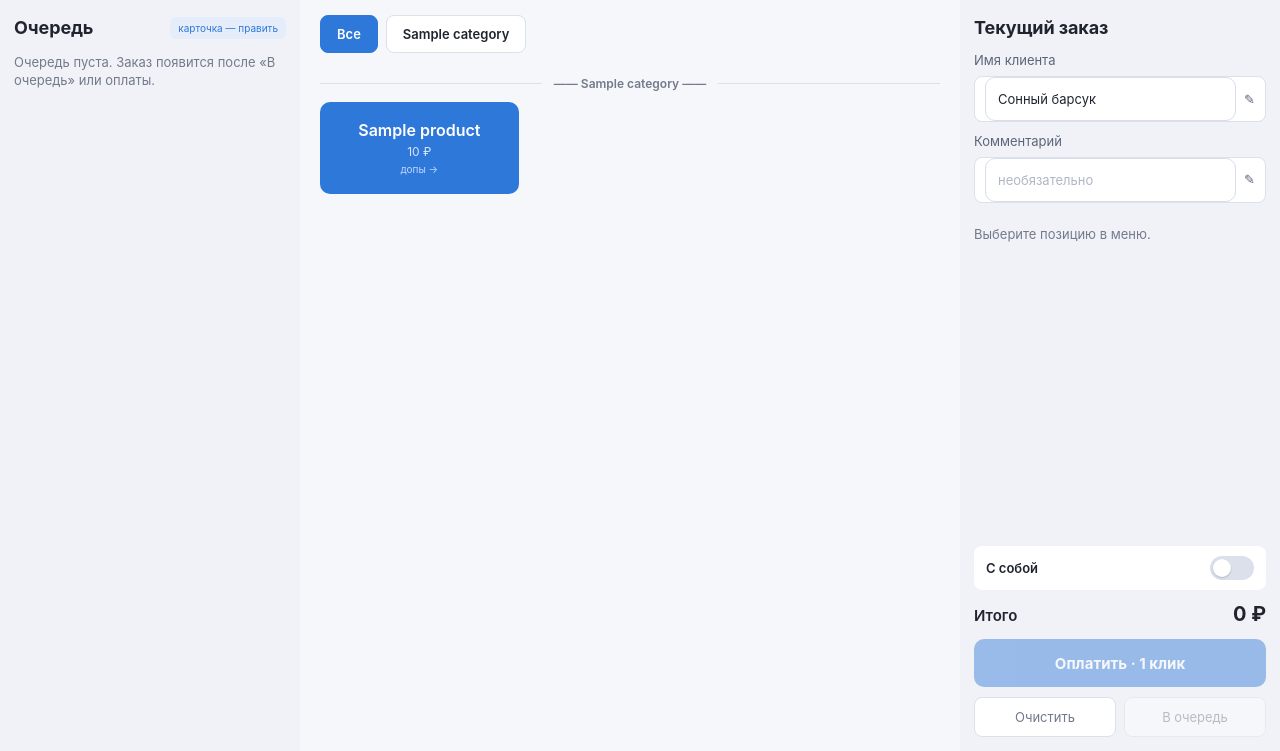
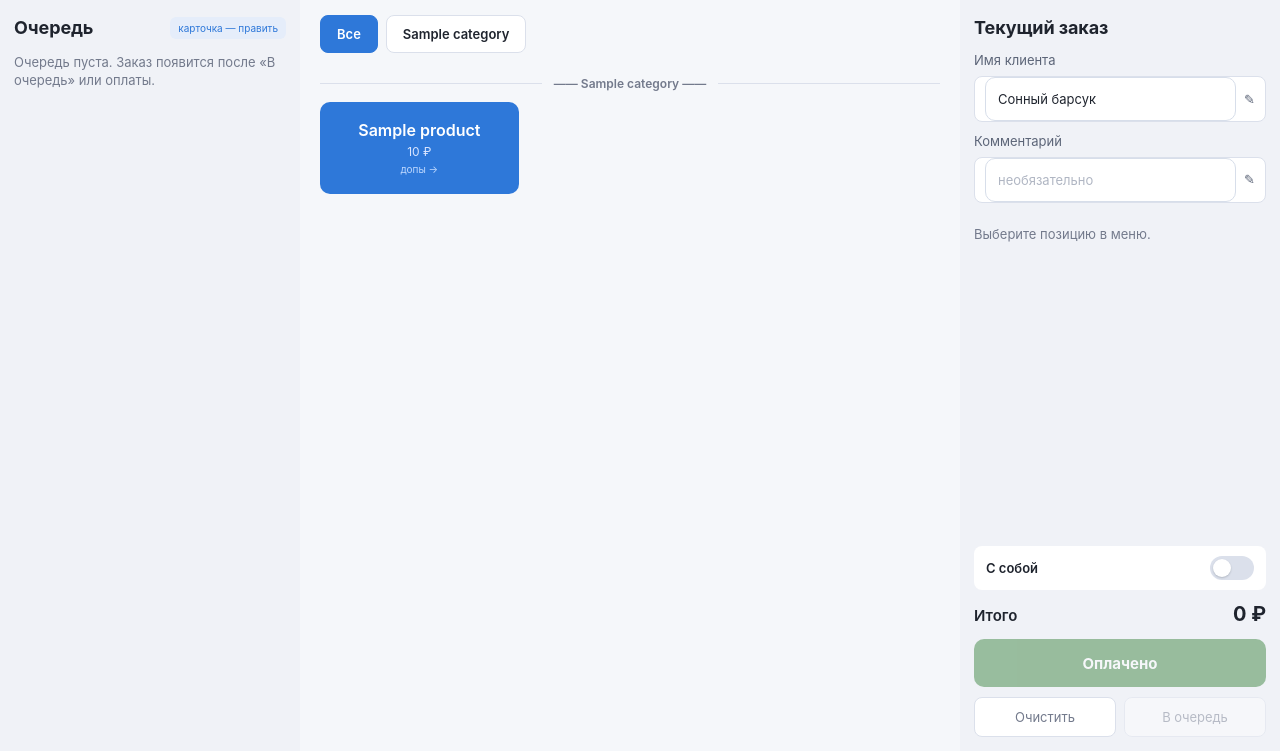
Before and after one commit to grok-botty/POS_Terminal, a Django app: page /pos/ in a window 1280 px wide. Shown: the part 49-800 px from the top of the page. Run offline with Django 5.2, Linux system fonts and the light colour scheme; a user stored in the database is signed in; tables that the repository leaves empty hold one stand-in row (values such as "Sample post").

Commit message:
fix: label the cashier pay button «Оплачено» and fill it green
The right-hand pay control no longer says «Оплатить · 1 клик». It stays
a submit while the ticket is unpaid, and a paid order keeps the same
green «Оплачено» label.

Co-authored-by: Kamil <LotFullKa@users.noreply.github.com>

```diff
--- a/apps/pos/templates/pos/_order_panel.html
+++ b/apps/pos/templates/pos/_order_panel.html
@@ -98,10 +98,10 @@
   <form hx-post="{% url 'pos:order_pay' %}" hx-include="#order-fields" hx-swap="none">
     {% csrf_token %}
     {% if order.is_paid %}
-      <button type="button" class="pay-btn" disabled>Оплачено</button>
+      <button type="button" class="pay-btn is-paid" disabled>Оплачено</button>
     {% else %}
       <button type="submit" class="pay-btn" {% if not order.lines.all %}disabled{% endif %}>
-        Оплатить · 1 клик
+        Оплачено
       </button>
     {% endif %}
   </form>
--- a/apps/pos/tests.py
+++ b/apps/pos/tests.py
@@ -57,7 +57,8 @@ class RegisterScreenTests(TestCase):
         self.assertContains(response, "—— Классика ——")
         self.assertContains(response, "—— Еда ——")
         self.assertContains(response, "допы →")
-        self.assertContains(response, "Оплатить · 1 клик")
+        self.assertContains(response, "Оплачено")
+        self.assertNotContains(response, "Оплатить")
         self.assertContains(response, 'href="/catalog/"')
         order = Order.objects.get(status=Order.Status.NEW)
         self.assertIn(order.guest_name, FUNNY_GUESTS)
--- a/static/css/app.css
+++ b/static/css/app.css
@@ -1099,15 +1099,23 @@ div.flash-error { border: 1px solid #f5c2c2; background: #fdecec; color: #7f1d1d
   height: 48px;
   border: none;
   border-radius: 10px;
-  background: #2e78d9;
+  background: var(--success);
   color: #fff;
   font-size: 15px;
   font-weight: 700;
   font-family: inherit;
   cursor: pointer;
 }
-.pay-btn:hover { background: #2464b8; }
+.pay-btn:hover { background: #1b5e20; }
 .pay-btn:disabled, .ghost-btn:disabled { opacity: 0.45; cursor: not-allowed; }
+.pay-btn.is-paid,
+.pay-btn.is-paid:disabled,
+.pay-btn.is-paid:hover {
+  opacity: 1;
+  cursor: default;
+  background: var(--success);
+  color: #fff;
+}
 .cart-secondary { display: flex; gap: 8px; }
 .cart-secondary form { flex: 1; }
 .ghost-btn {
```
Also changed, not shown: 1 other file.
